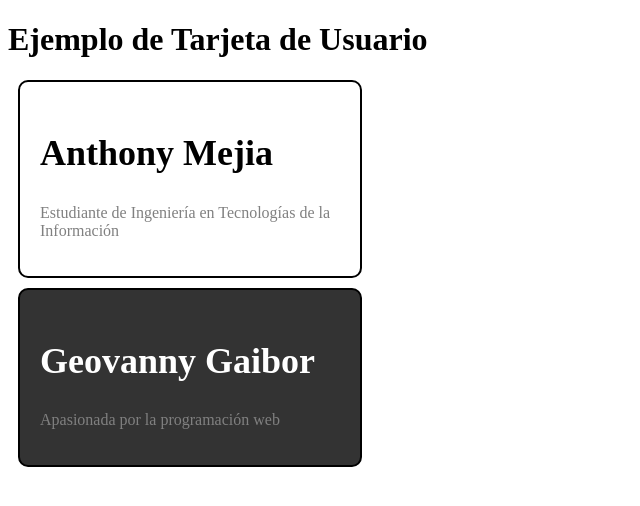
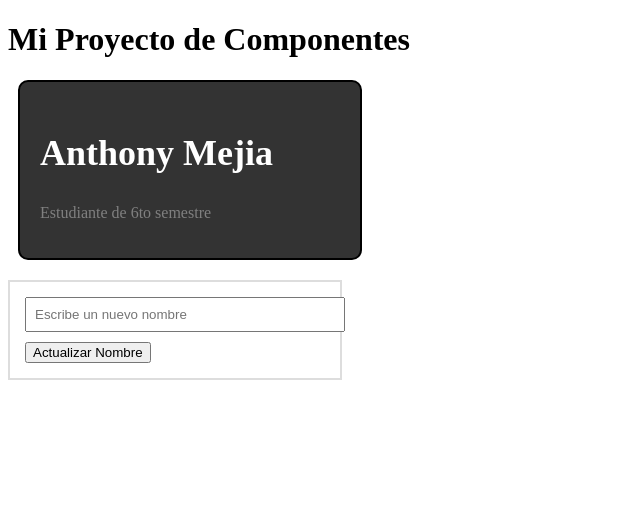
Before and after one commit to Anthonytfi/U1_Tarea1_MejiaAnthony, a plain HTML site: page index.html in a window 1280 px wide. Shown: the whole page, without its empty margins (0-640 px from the left). Drawn offline with Linux system fonts and the light colour scheme.

Commit message:
Add files via upload

```diff
--- a/index.html
+++ b/index.html
@@ -3,22 +3,18 @@
 <head>
     <meta charset="UTF-8">
     <meta name="viewport" content="width=device-width, initial-scale=1.0">
-    <title>Tarjeta de Usuario</title>
+    <title>Tarea 2 - Integración de Componentes</title>
     <script src="tarjeta-usuario.js"></script>
+    <script src="formulario-actualizar.js"></script>
 </head>
 <body>
-    <h1>Ejemplo de Tarjeta de Usuario</h1>
-
-    <!-- Tarjeta con tema claro -->
-    <tarjeta-usuario tema="claro">
+    <h1>Mi Proyecto de Componentes</h1>
+    <tarjeta-usuario tema="oscuro">
         <h2 slot="nombre">Anthony Mejia</h2>
-        <p slot="descripcion">Estudiante de Ingeniería en Tecnologías de la Información</p>
+        <p slot="descripcion">Estudiante de 6to semestre</p>
     </tarjeta-usuario>
-
-    <!-- Tarjeta con tema oscuro -->
-    <tarjeta-usuario tema="oscuro">
-        <h2 slot="nombre">Geovanny Gaibor</h2>
-        <p slot="descripcion">Apasionada por la programación web</p>
-    </tarjeta-usuario>
+    <formulario-actualizar>
+        <button slot="boton-enviar">Actualizar Nombre</button>
+    </formulario-actualizar>
 </body>
 </html>
```
